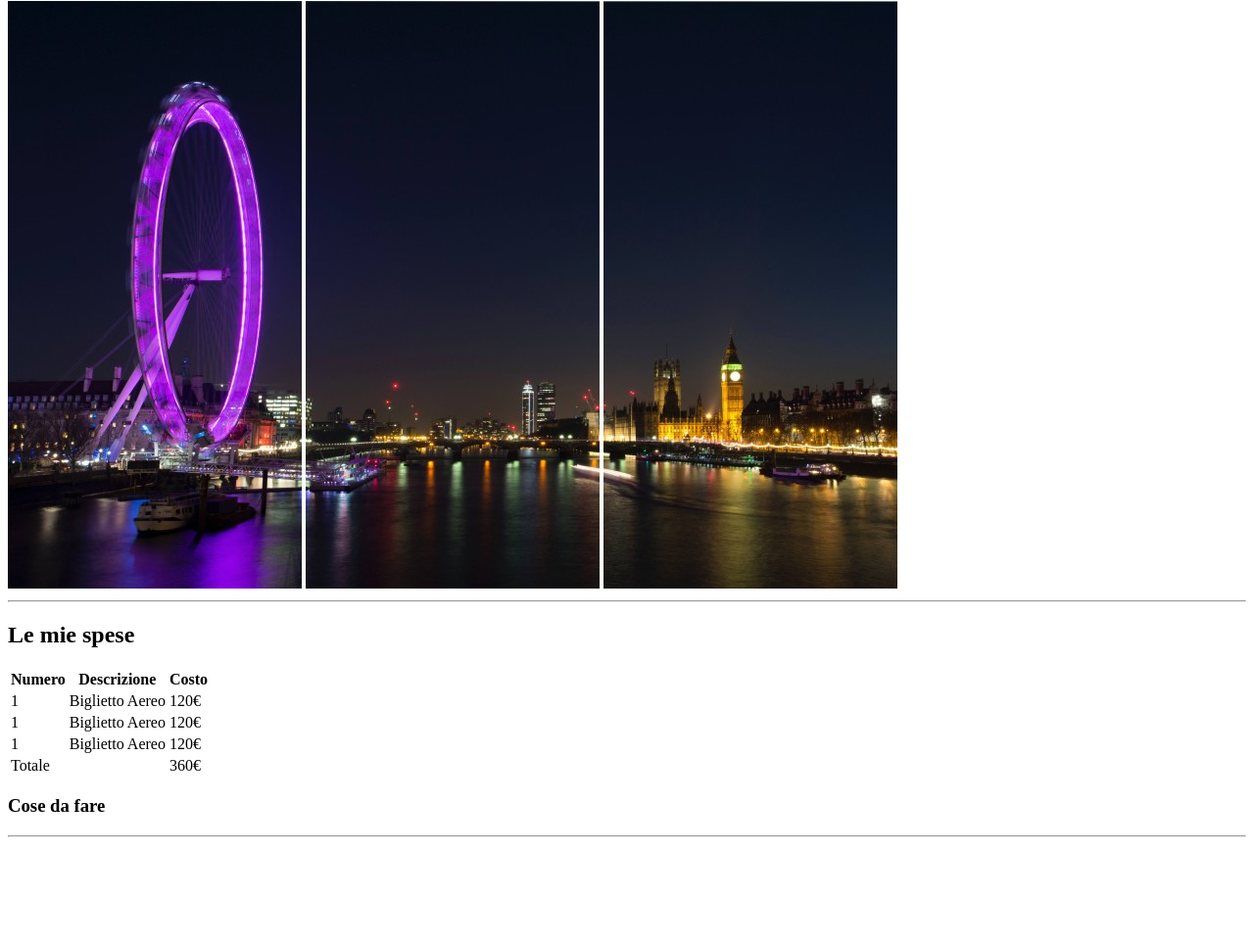
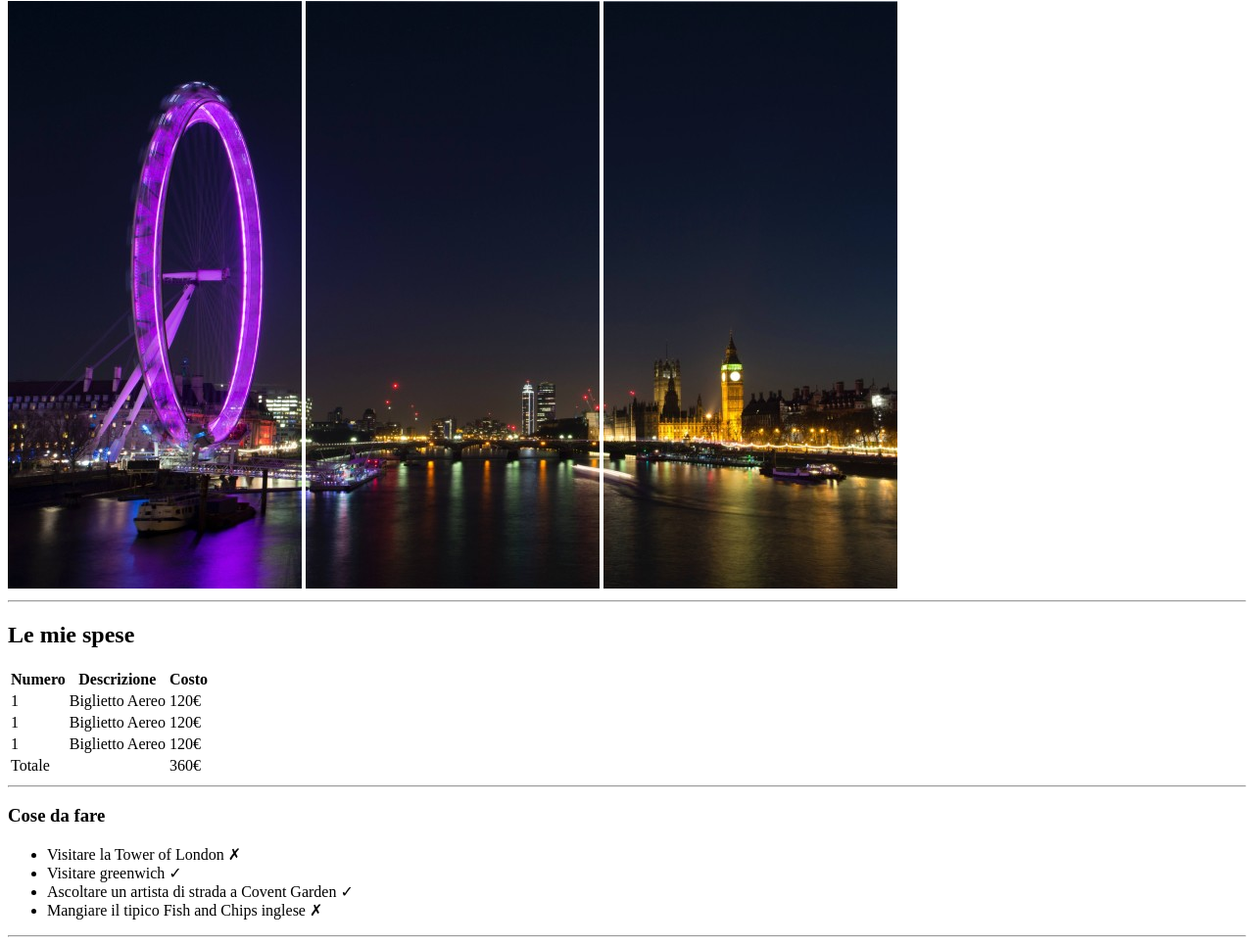
Before and after one commit to AngelaFerraro18/html-london-trip, a plain HTML site: page index.html in a window 1280 px wide. Shown: the part 79-1044 px from the top of the page at 98% size. Before the commit the page ends 942 px from the top, so only its background shows below. Drawn offline with Linux system fonts and the light colour scheme.

Commit message:
feat: Compilazione seconda parte del corpo della pagina

```diff
--- a/index.html
+++ b/index.html
@@ -58,11 +58,22 @@
             </table>
         </div>
 
+        <hr>
+
         <h3>Cose da fare</h3>
+        <ul>
+            <li>Visitare la Tower of London &#x2717</li>
+            <li>Visitare greenwich &#x2713</li>
+            <li>Ascoltare un artista di strada a Covent Garden &#x2713</li>
+            <li>Mangiare il tipico Fish and Chips inglese &#x2717</li>
+        </ul>
+
+        <hr>
+
     </main>
     <!-- /Corpo della pagina     -->
 
-    <hr>
+
 
 <!-- Piè di pagina -->
     <footer></footer>
```
